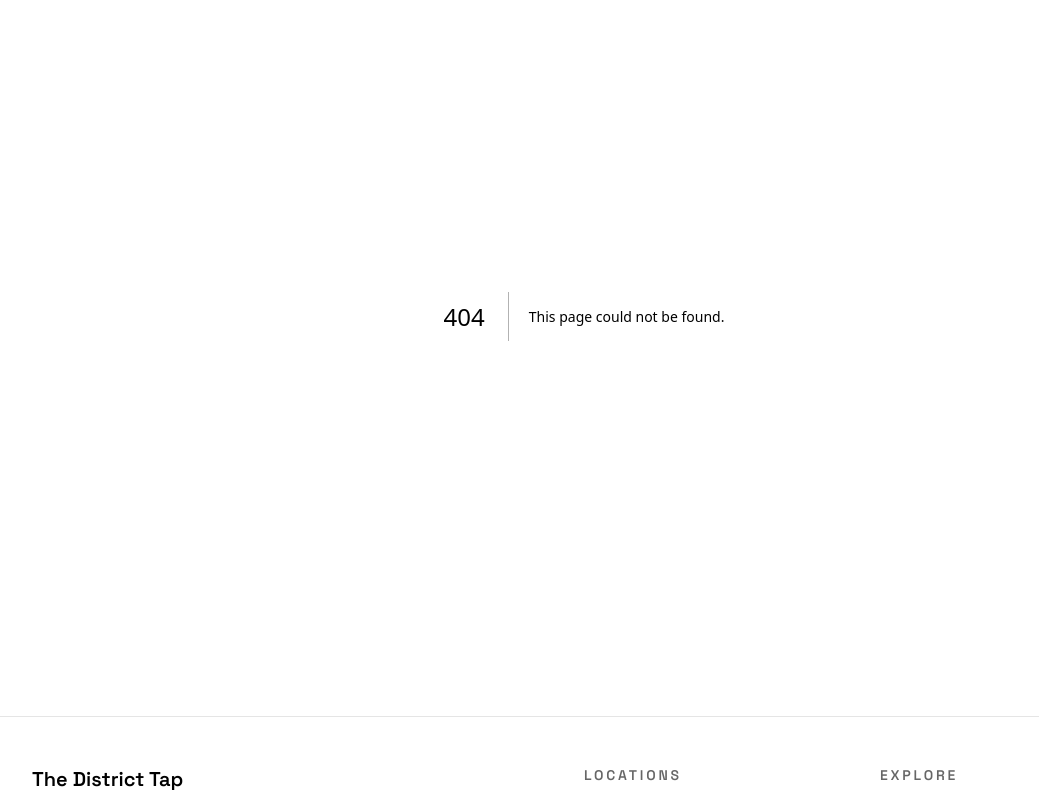
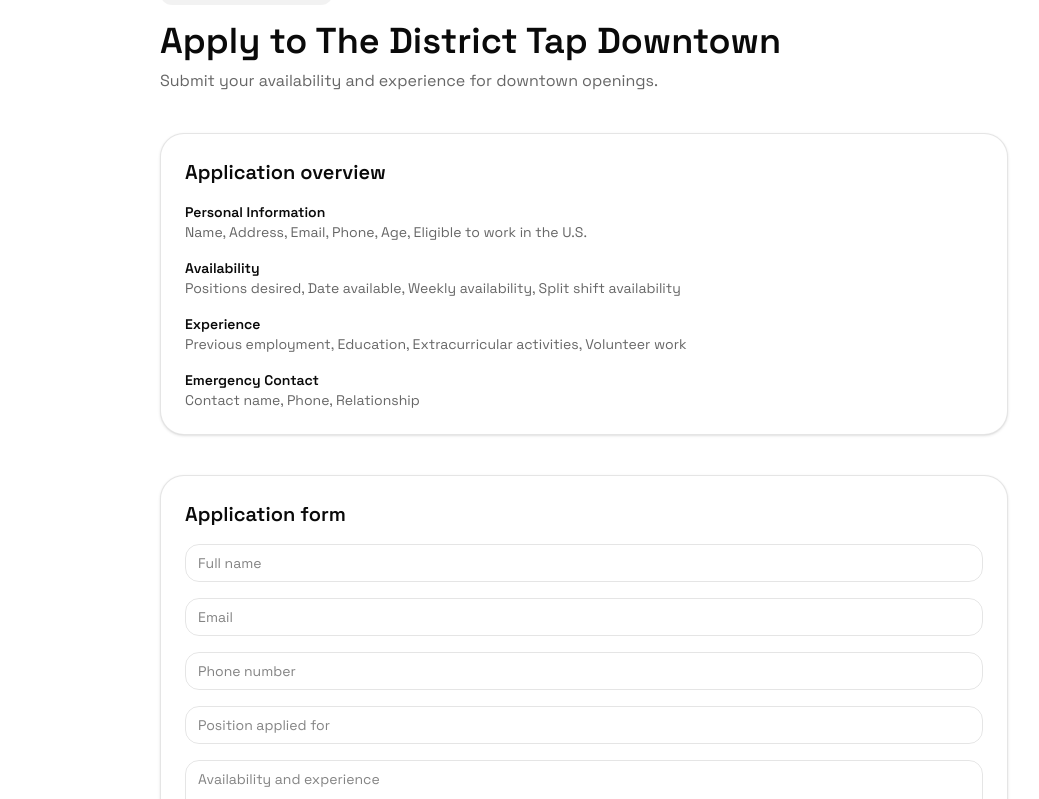
Before and after one commit to garytayl/district-tap, a Next.js app: page /careers/downtown-application in a window 1280 px wide. Before the commit this address had no page. Shown: the part 201-1000 px from the top of the page, without its empty margins (56-1095 px from the left). Built offline with nearby package versions, Linux system fonts and the light colour scheme.

Commit message:
Refine directory structure and update file naming for enhanced clarity and organization

```diff
--- /dev/null
+++ b/app/careers/downtown-application/page.tsx
@@ -0,0 +1,41 @@
+import { PageHeader } from "@/components/site/PageHeader"
+import { Card } from "@/components/ui/Card"
+import { applicationSections } from "@/lib/site-data"
+
+export default function DowntownApplicationPage() {
+  return (
+    <main className="mx-auto flex max-w-4xl flex-col gap-10 px-6 py-16">
+      <PageHeader
+        eyebrow="Downtown Application"
+        title="Apply to The District Tap Downtown"
+        description="Submit your availability and experience for downtown openings."
+      />
+
+      <Card>
+        <h2 className="text-xl font-semibold">Application overview</h2>
+        <div className="mt-4 grid gap-4 text-sm">
+          {applicationSections.map((section) => (
+            <div key={section.title}>
+              <p className="font-semibold">{section.title}</p>
+              <p className="text-black/60">{section.fields.join(", ")}</p>
+            </div>
+          ))}
+        </div>
+      </Card>
+
+      <Card>
+        <h2 className="text-xl font-semibold">Application form</h2>
+        <form className="mt-4 grid gap-4 text-sm">
+          <input className="rounded-xl border border-black/10 px-3 py-2" placeholder="Full name" />
+          <input className="rounded-xl border border-black/10 px-3 py-2" placeholder="Email" />
+          <input className="rounded-xl border border-black/10 px-3 py-2" placeholder="Phone number" />
+          <input className="rounded-xl border border-black/10 px-3 py-2" placeholder="Position applied for" />
+          <textarea className="min-h-[140px] rounded-xl border border-black/10 px-3 py-2" placeholder="Availability and experience" />
+          <button className="w-fit rounded-full bg-black px-5 py-2 text-sm font-semibold text-white">
+            Submit Application
+          </button>
+        </form>
+      </Card>
+    </main>
+  )
+}
--- /dev/null
+++ b/app/careers/northside-application/page.tsx
@@ -0,0 +1,41 @@
+import { PageHeader } from "@/components/site/PageHeader"
+import { Card } from "@/components/ui/Card"
+import { applicationSections } from "@/lib/site-data"
+
+export default function NorthsideApplicationPage() {
+  return (
+    <main className="mx-auto flex max-w-4xl flex-col gap-10 px-6 py-16">
+      <PageHeader
+        eyebrow="Northside Application"
+        title="Apply to The District Tap Northside"
+        description="Complete the application below and our team will be in touch."
+      />
+
+      <Card>
+        <h2 className="text-xl font-semibold">Application overview</h2>
+        <div className="mt-4 grid gap-4 text-sm">
+          {applicationSections.map((section) => (
+            <div key={section.title}>
+              <p className="font-semibold">{section.title}</p>
+              <p className="text-black/60">{section.fields.join(", ")}</p>
+            </div>
+          ))}
+        </div>
+      </Card>
+
+      <Card>
+        <h2 className="text-xl font-semibold">Application form</h2>
+        <form className="mt-4 grid gap-4 text-sm">
+          <input className="rounded-xl border border-black/10 px-3 py-2" placeholder="Full name" />
+          <input className="rounded-xl border border-black/10 px-3 py-2" placeholder="Email" />
+          <input className="rounded-xl border border-black/10 px-3 py-2" placeholder="Phone number" />
+          <input className="rounded-xl border border-black/10 px-3 py-2" placeholder="Position applied for" />
+          <textarea className="min-h-[140px] rounded-xl border border-black/10 px-3 py-2" placeholder="Availability and experience" />
+          <button className="w-fit rounded-full bg-black px-5 py-2 text-sm font-semibold text-white">
+            Submit Application
+          </button>
+        </form>
+      </Card>
+    </main>
+  )
+}
--- /dev/null
+++ b/app/donations/page.tsx
@@ -0,0 +1,24 @@
+import { PageHeader } from "@/components/site/PageHeader"
+import { Card } from "@/components/ui/Card"
+
+export default function DonationsPage() {
+  return (
+    <main className="mx-auto flex max-w-4xl flex-col gap-10 px-6 py-16">
+      <PageHeader
+        eyebrow="Donations"
+        title="Donation request policy"
+        description="We love supporting Indiana organizations through charitable giving."
+      />
+
+      <Card>
+        <ul className="list-disc space-y-2 pl-5 text-sm text-black/60">
+          <li>We do not provide donations to individuals or direct cash requests.</li>
+          <li>Each organization may receive one donation per year.</li>
+          <li>Requests should be submitted at least 30 days in advance.</li>
+          <li>Email requests to marketing@thedistricttap.com or mail to the Northside address.</li>
+          <li>We prioritize Indiana-based organizations and community events.</li>
+        </ul>
+      </Card>
+    </main>
+  )
+}
--- /dev/null
+++ b/app/food-safety/page.tsx
@@ -0,0 +1,22 @@
+import { PageHeader } from "@/components/site/PageHeader"
+import { Card } from "@/components/ui/Card"
+import { allergenNotice } from "@/lib/site-data"
+
+export default function FoodSafetyPage() {
+  return (
+    <main className="mx-auto flex max-w-4xl flex-col gap-10 px-6 py-16">
+      <PageHeader
+        eyebrow="Food Safety"
+        title="Allergen information"
+        description="Your safety is our priority. Please review our allergen statement before ordering."
+      />
+
+      <Card>
+        <p className="text-sm text-black/60">{allergenNotice}</p>
+        <p className="mt-4 text-sm text-black/60">
+          Notify your server of any allergies, and our team will guide you through menu options and preparation details.
+        </p>
+      </Card>
+    </main>
+  )
+}
--- /dev/null
+++ b/app/legal/page.tsx
@@ -0,0 +1,21 @@
+import { PageHeader } from "@/components/site/PageHeader"
+import { Card } from "@/components/ui/Card"
+
+export default function LegalPage() {
+  return (
+    <main className="mx-auto flex max-w-4xl flex-col gap-10 px-6 py-16">
+      <PageHeader
+        eyebrow="Legal"
+        title="Legal and disclaimers"
+        description="For legal inquiries, contact our team directly."
+      />
+
+      <Card>
+        <p className="text-sm text-black/60">
+          This page is provided for general legal and policy information. Please email us if you need additional
+          documentation.
+        </p>
+      </Card>
+    </main>
+  )
+}
```
Also changed, not shown: next-env.d.ts (added), public/noise.png (added).
